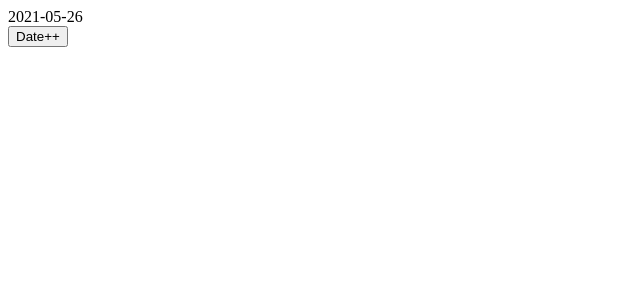
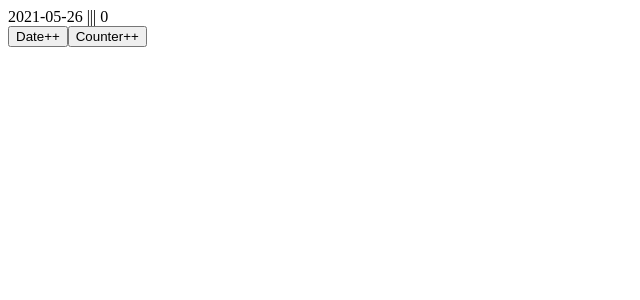
Before and after one commit to pacco-a/agenda-app-react-nodejs, a React (Create React App) app in the folder agenda-app-client/: page / in a window 1280 px wide. Shown: the top 300 px of the page, without its empty margins (0-640 px from the left). Built offline with nearby package versions, Linux system fonts and the light colour scheme; no server answers.

Commit message:
client : TESTS : fetching api on client & only fetch api when date change

```diff
--- a/agenda-app-client/src/App.tsx
+++ b/agenda-app-client/src/App.tsx
@@ -1,3 +1,4 @@
+import { useState } from "react";
 import { useDispatch, useSelector } from "react-redux";
 import ScheduleContainer from "./components/ScheduleContainer";
 import { RootState } from "./redux/store";
@@ -8,11 +9,17 @@ function App() {
         return state.tasks;
     });
 
+    // test state to delete
+    const [testCounter, setTestCounter] = useState(0);
+
     const dispatch = useDispatch();
 
     return (
         <div className="App">
-            <ScheduleContainer selectedDate={new Date(currentDate)} />
+            <ScheduleContainer
+                testCounter={testCounter}
+                selectedDate={new Date(currentDate).toISOString()}
+            />
             <button
                 onClick={(e) => {
                     const newDate = new Date(currentDate);
@@ -22,6 +29,13 @@ function App() {
             >
                 Date++
             </button>
+            <button
+                onClick={(e) => {
+                    setTestCounter(testCounter + 1);
+                }}
+            >
+                Counter++
+            </button>
         </div>
     );
 }
--- a/agenda-app-client/src/components/ScheduleContainer.tsx
+++ b/agenda-app-client/src/components/ScheduleContainer.tsx
@@ -1,15 +1,33 @@
-import React, { FunctionComponent } from "react";
+import axios from "axios";
+import React, { FunctionComponent, useEffect } from "react";
 
 interface ScheduleContainerProps {
-    selectedDate: Date;
+    selectedDate: string;
+    testCounter: number;
 }
 
 const ScheduleContainer: FunctionComponent<ScheduleContainerProps> = ({
     selectedDate,
+    testCounter,
 }) => {
+    useEffect(() => {
+        const testFetch = async () => {
+            const res = await axios.get(
+                `/api/tasks/week?date=${new Date(selectedDate)
+                    .toISOString()
+                    .substring(0, 10)}`
+            );
+
+            console.log(res);
+        };
+
+        testFetch();
+    }, [selectedDate]);
+
     return (
         <div id="schedule-container">
-            {selectedDate.toISOString().substring(0, 10)}
+            {new Date(selectedDate).toISOString().substring(0, 10)} |||{" "}
+            {testCounter}
         </div>
     );
 };
```
Also changed, not shown: 1 other file (tests, documents, lock files or other folders).
